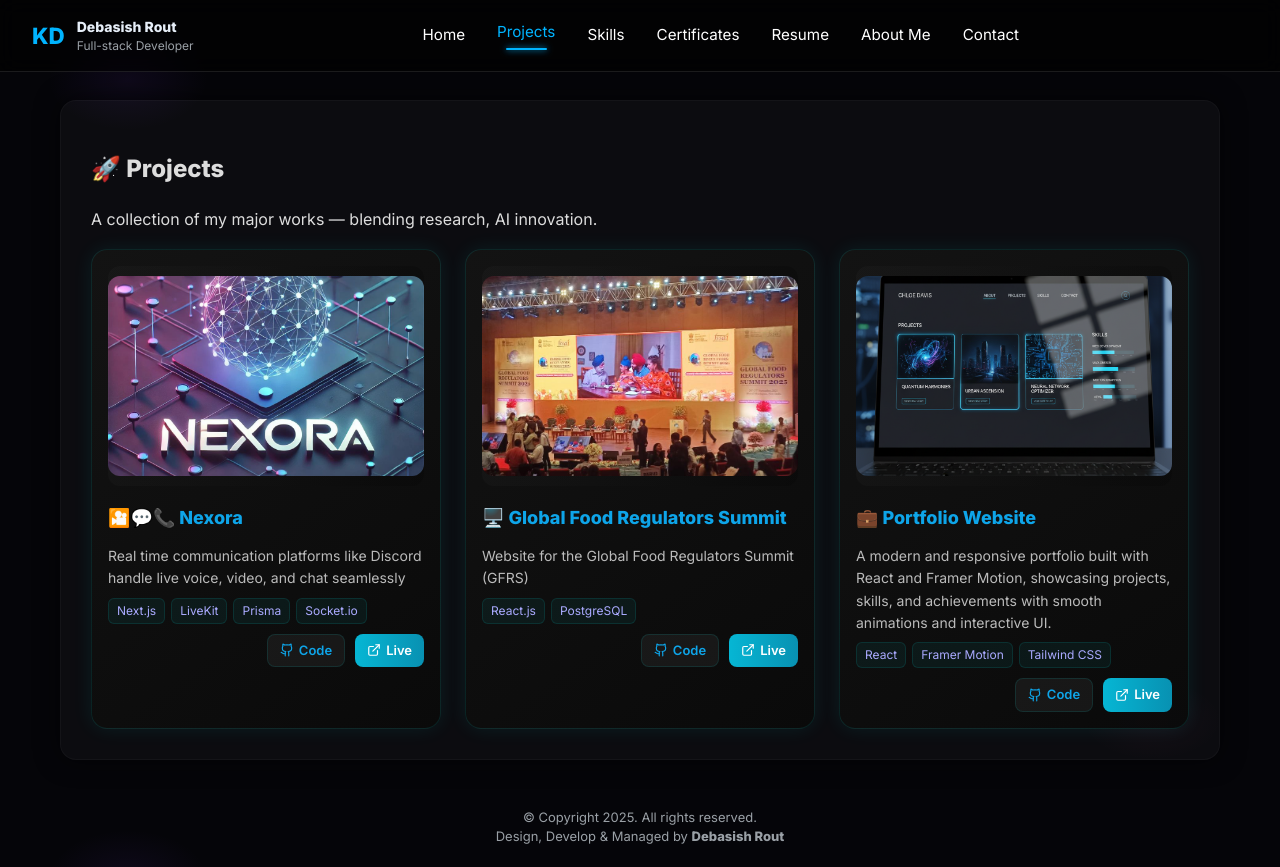
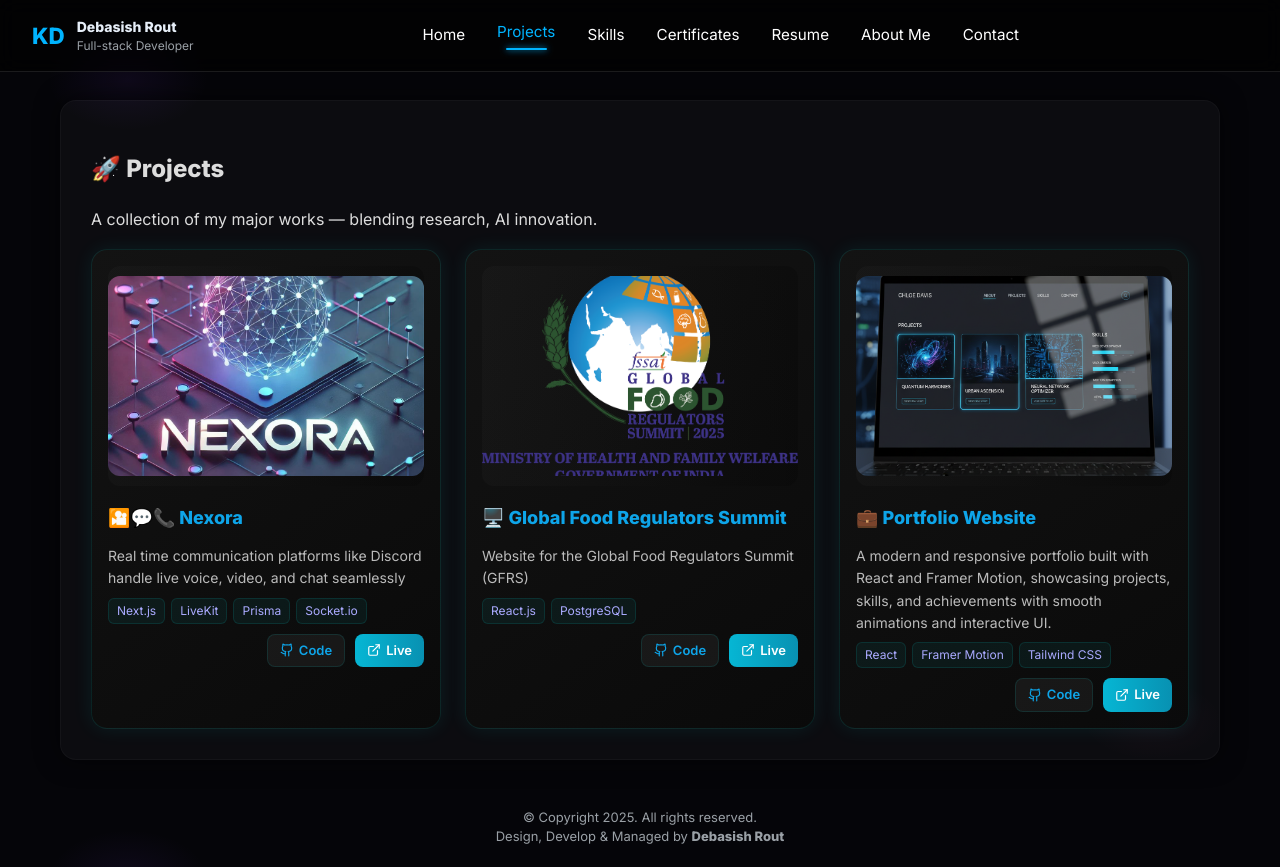
Before and after one commit to debasish2250/Portfolio, a React (Vite) app: page /projects in a window 1280 px wide. Built offline with nearby package versions, Linux system fonts and the light colour scheme; the HTML template or start-up script is replaced by a standard one.

Commit message:
Portfolio

```diff
--- a/src/pages/Projects.jsx
+++ b/src/pages/Projects.jsx
@@ -14,7 +14,7 @@ const PROJECTS = [
   {
     title: "🖥️ Global Food Regulators Summit",
     desc: "Website for the Global Food Regulators Summit (GFRS)",
-    ss: "/GFRS.jpg",
+    ss: "/GFRS 2025 PNG@3x.png",
     tech: ["React.js", "PostgreSQL"],
     live: "https://gfrs.fssai.gov.in/",
   },
```
Also changed, not shown: public/GFRS 2025 PNG@3x.png (added).
